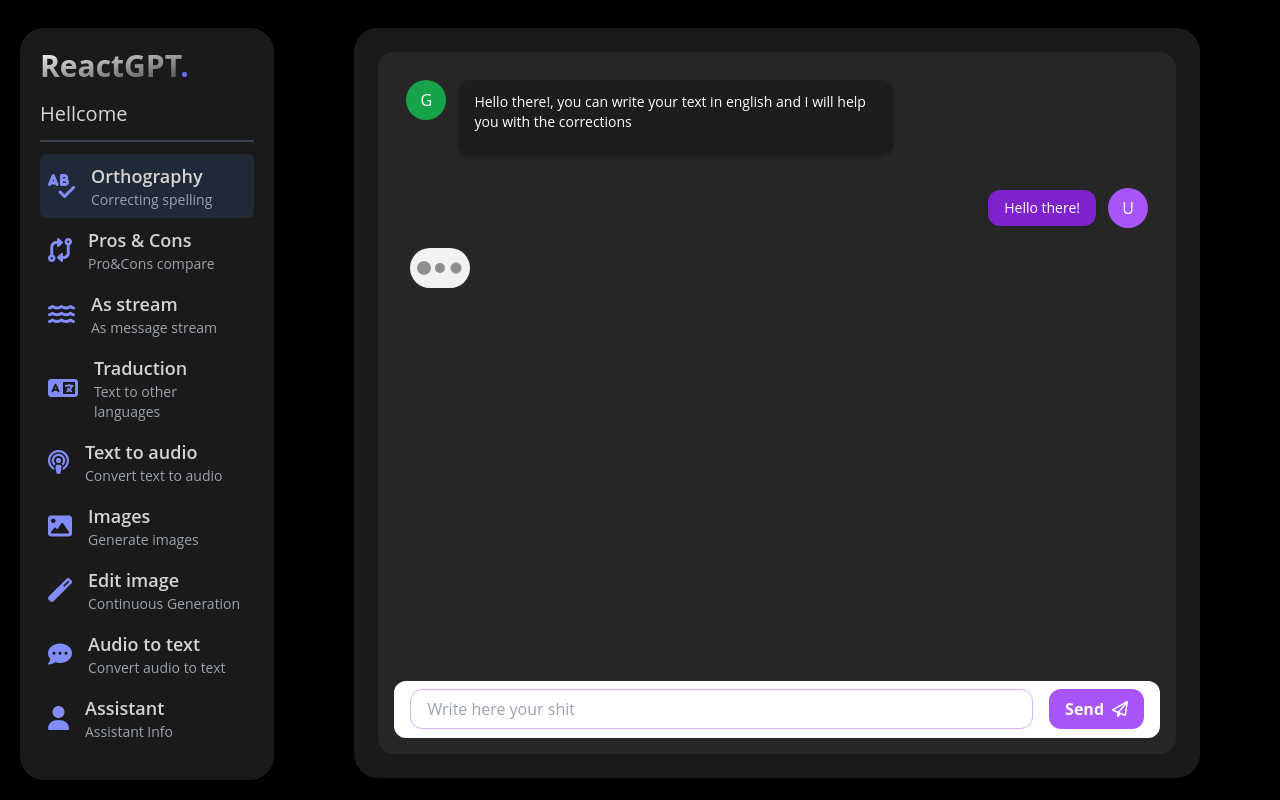
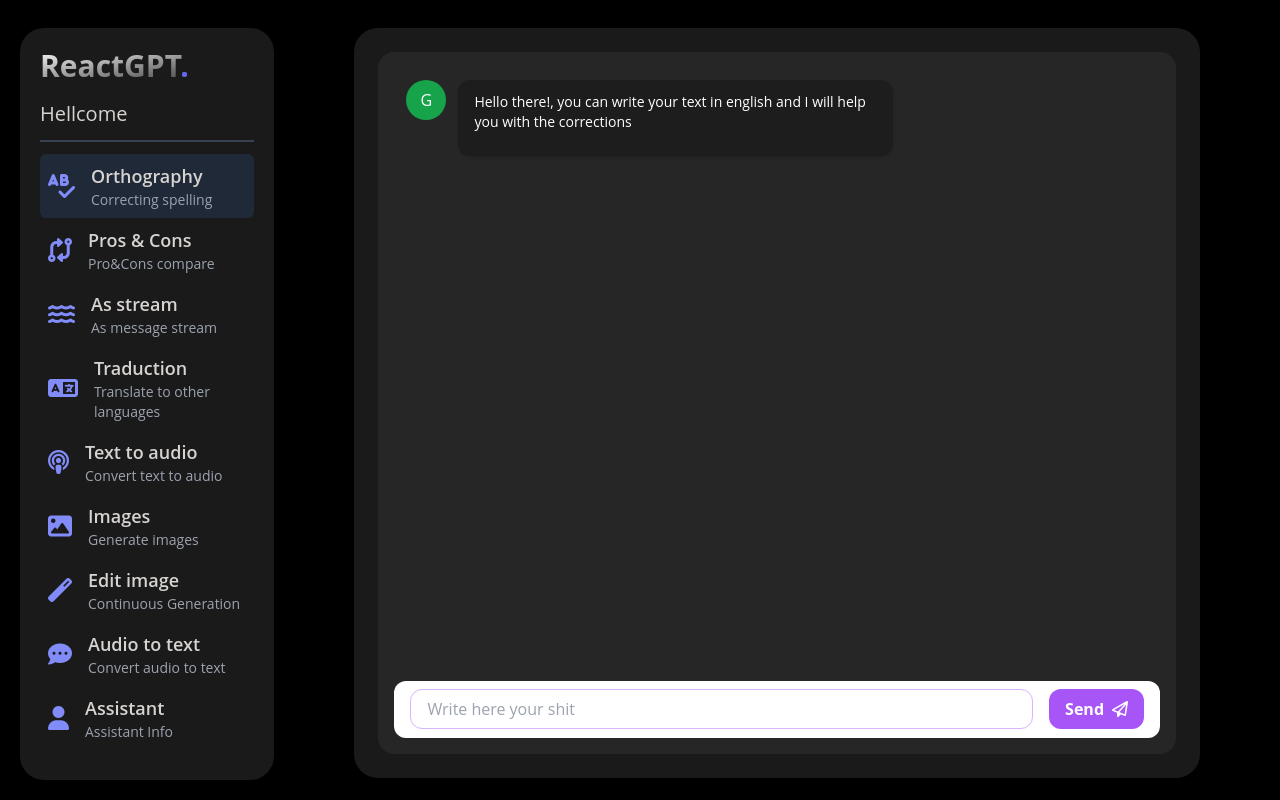
Before and after one commit to JoseAlbDR/ReactGPT, a React (Vite) app: page /orthography in a window 1280 px wide. Built offline with nearby package versions, Linux system fonts and the light colour scheme.

Commit message:
feat: OrthographyPage done except for TODOs

```diff
--- a/src/presentation/pages/orthography/OrthographyPage.tsx
+++ b/src/presentation/pages/orthography/OrthographyPage.tsx
@@ -1,3 +1,4 @@
+import { useState } from 'react';
 import {
   GptMessage,
   TextMessageBox,
@@ -5,21 +6,50 @@
   UserMessage,
 } from '../../components';
 
+interface Message {
+  text: string;
+  isGpt: boolean;
+}
+
 const OrthographyPage = () => {
+  const [isLoading, setIsLoading] = useState(false);
+  const [messages, setMessages] = useState<Message[]>([]);
+
+  const handlePost = async (text: string) => {
+    setIsLoading(true);
+    setMessages((prev) => [...prev, { text, isGpt: false }]);
+
+    //TODO: UseCase
+
+    setIsLoading(false);
+
+    //TODO: Add message isGpt true
+  };
+
   return (
     <div className="chat-container">
       <div className="chat-messages">
         <div className="grid grid-cols-12 gap-y-2">
           <GptMessage text="Hello there!, you can write your text in english and I will help you with the corrections" />
 
-          <UserMessage text="Hello there! " />
+          {messages.map((message, index) =>
+            message.isGpt ? (
+              <GptMessage key={index} text="OpenAI!" />
+            ) : (
+              <UserMessage key={index} text={message.text} />
+            )
+          )}
 
-          <TypingLoader className="fade-in" />
+          {isLoading && (
+            <div className="col-start-1 col-end-12 fade-in">
+              <TypingLoader />
+            </div>
+          )}
         </div>
       </div>
 
       <TextMessageBox
-        onSendMessage={(message) => console.log(message)}
+        onSendMessage={handlePost}
         placeholder="Write here your shit"
         disableCorrections
       />
--- a/src/presentation/router/router.tsx
+++ b/src/presentation/router/router.tsx
@@ -39,7 +39,7 @@
     to: '/translate',
     icon: 'fa-solid fa-language',
     title: 'Traduction',
-    description: 'Text to other languages',
+    description: 'Translate to other languages',
     component: <TranslatePage />,
   },
   {
```
